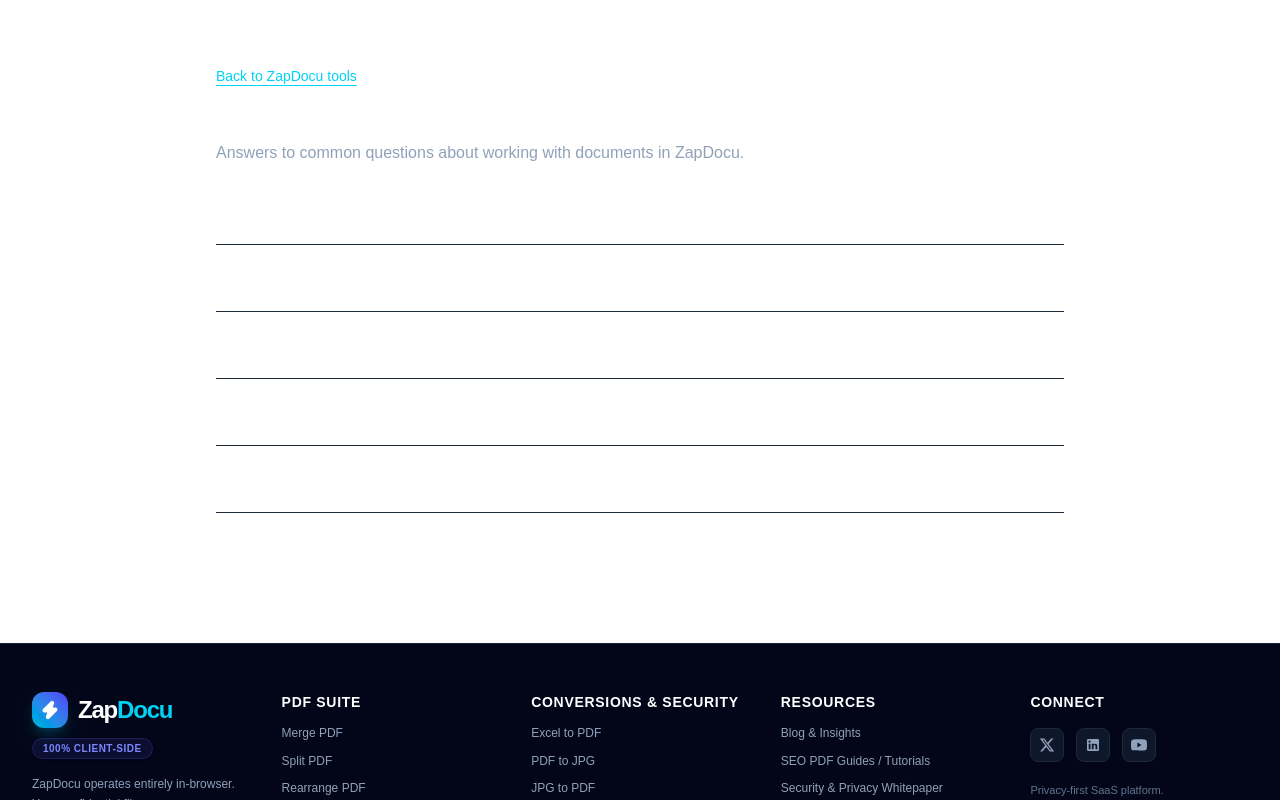
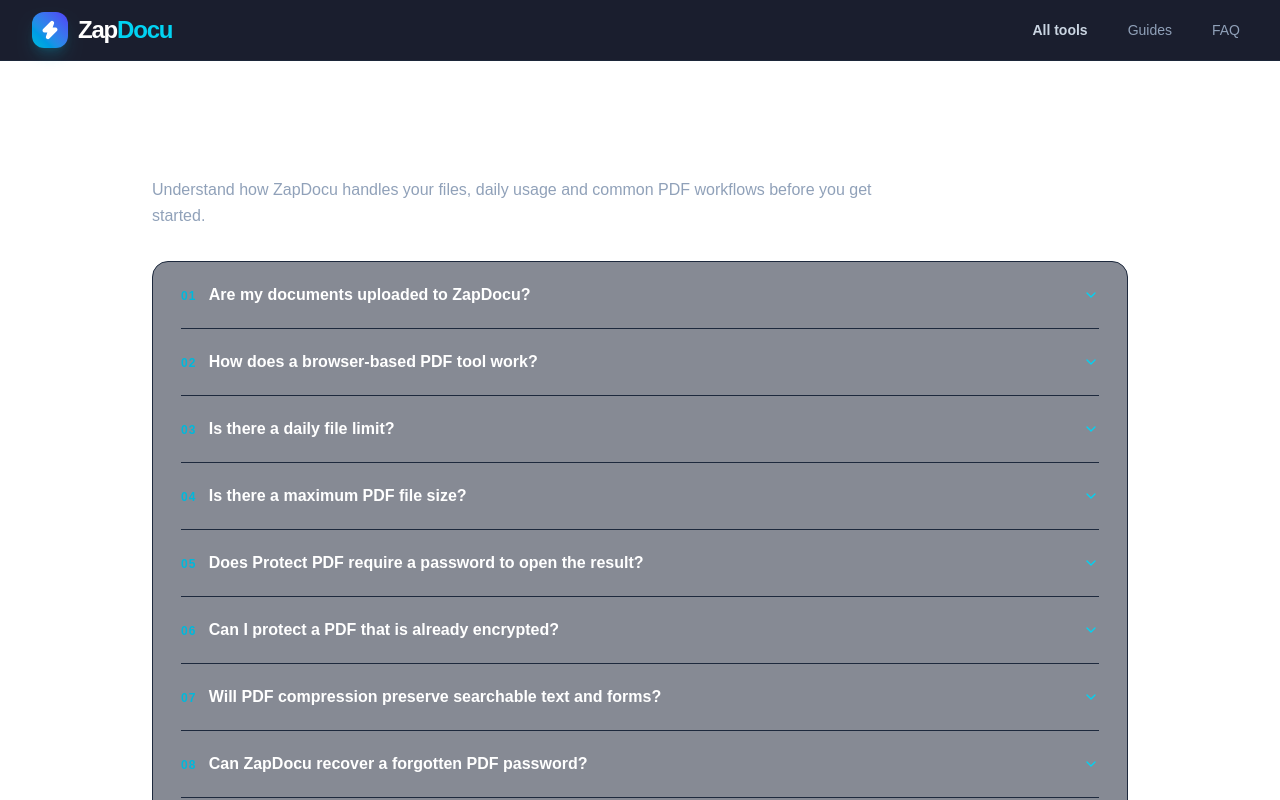
Before and after one commit to harpreetcoach-star/zapdocu-next, a Next.js app: page /faq in a window 1280 px wide. Shown: the top 800 px of the page. Built offline with nearby package versions, Linux system fonts and the light colour scheme.

Commit message:
Restore global header and populate resource pages with professional content

```diff
--- a/src/app/blog/page.jsx
+++ b/src/app/blog/page.jsx
@@ -2,29 +2,70 @@ import Link from 'next/link';
 import ResourcePage from '@/components/ResourcePage';
 
 export const metadata = {
-  title: 'PDF Articles & Document Workflows | ZapDocu',
-  description: 'Practical advice on organizing PDF documents, choosing compression settings and protecting files with passwords.',
+  title: 'PDF Insights & Document Processing Articles | ZapDocu',
+  description: 'Explore upcoming articles on private, client-side PDF processing, document organization, compression tradeoffs and password security.',
   alternates: { canonical: 'https://zapdocu.com/blog' },
 };
 
+const articles = [
+  {
+    category: 'Privacy & processing',
+    title: 'What “client-side PDF processing” means for your files',
+    excerpt: 'A practical look at how browser-based tools process documents locally, which network requests still happen, and what privacy boundaries to understand.',
+    readTime: '5 min read',
+  },
+  {
+    category: 'Document workflows',
+    title: 'A better workflow for combining and organizing PDFs',
+    excerpt: 'Learn how to plan file order, check page orientation, remove duplicate pages and verify a merged document before sharing it.',
+    readTime: '4 min read',
+  },
+  {
+    category: 'PDF compression',
+    title: 'PDF compression: file size, image quality and searchable text',
+    excerpt: 'Understand the tradeoffs of image-based compression, when to keep the original and how to inspect a smaller PDF before replacing a source file.',
+    readTime: '6 min read',
+  },
+  {
+    category: 'Password security',
+    title: 'Using AES-256 PDF passwords safely',
+    excerpt: 'What an open password does, how to choose and share one safely, and why password recovery and reader permissions have important limits.',
+    readTime: '5 min read',
+  },
+];
+
 export default function ArticlesPage() {
   return (
-    <ResourcePage title="Articles & document workflows" description="Practical reading to help you choose the right PDF workflow.">
-      <article className="space-y-3">
-        <h2 className="text-xl font-semibold text-white">Organize pages before combining documents</h2>
-        <p>Check page order and orientation before sharing a combined document. Merge the source files, then use the rearrange tool to put pages in order and remove duplicates. Keep a copy of the original files so you can return to them later.</p>
-        <Link href="/tools/merge-pdf" className="text-cyan-400 underline underline-offset-4 hover:text-cyan-200">Open Merge PDF</Link>
-      </article>
-      <article className="space-y-3">
-        <h2 className="text-xl font-semibold text-white">Understand the tradeoffs of PDF compression</h2>
-        <p>ZapDocu compresses PDFs by rendering their pages as images. This can reduce file size, but searchable text, editable forms and other interactive content may be lost. Try the recommended setting first and inspect the downloaded document before replacing your original.</p>
-        <Link href="/tools/compress-pdf" className="text-cyan-400 underline underline-offset-4 hover:text-cyan-200">Explore PDF compression</Link>
-      </article>
-      <article className="space-y-3">
-        <h2 className="text-xl font-semibold text-white">Use an open password for confidential PDFs</h2>
-        <p>Password encryption requires the recipient to enter a password before opening the document. Choose a strong password, share it separately from the file, and test the downloaded PDF in the reader your recipient uses. Printing and copying restrictions depend on reader support.</p>
-        <Link href="/tools/protect-pdf" className="text-cyan-400 underline underline-offset-4 hover:text-cyan-200">Protect a PDF</Link>
-      </article>
+    <ResourcePage title="ZapDocu insights" description="Ideas and practical guidance for working with documents in your browser. Our upcoming articles focus on privacy-aware PDF workflows, clear compression tradeoffs and safer document sharing.">
+      <section aria-labelledby="upcoming-articles">
+        <div className="mb-5 flex flex-wrap items-end justify-between gap-3">
+          <div>
+            <p className="text-xs font-bold uppercase tracking-widest text-cyan-400">From the ZapDocu team</p>
+            <h2 id="upcoming-articles" className="mt-2 text-2xl font-bold text-white">Upcoming articles</h2>
+          </div>
+          <p className="text-sm text-slate-500">New guides and explainers are in the works.</p>
+        </div>
+        <div className="grid gap-5 md:grid-cols-2">
+          {articles.map(article => (
+            <article key={article.title} className="flex min-h-56 flex-col rounded-2xl border border-slate-800 bg-slate-900/60 p-5 sm:p-6">
+              <div className="mb-4 flex items-center justify-between gap-3">
+                <span className="text-xs font-semibold uppercase tracking-wider text-cyan-400">{article.category}</span>
+                <span className="rounded-full border border-slate-700 px-2.5 py-1 text-[10px] font-semibold uppercase tracking-wider text-slate-400">Coming soon</span>
+              </div>
+              <h3 className="text-lg font-semibold leading-snug text-white">{article.title}</h3>
+              <p className="mt-3 flex-1 text-sm leading-relaxed text-slate-400">{article.excerpt}</p>
+              <p className="mt-5 border-t border-slate-800 pt-4 text-xs text-slate-500">{article.readTime}</p>
+            </article>
+          ))}
+        </div>
+      </section>
+      <aside className="rounded-2xl border border-indigo-500/20 bg-indigo-500/5 p-5 sm:p-6">
+        <h2 className="text-lg font-semibold text-white">Need a tool now?</h2>
+        <p className="mt-2 text-sm text-slate-400">Browse the PDF workflows while these articles are being prepared.</p>
+        <Link href="/#tools" className="mt-4 inline-flex rounded-lg bg-indigo-600 px-4 py-2 text-sm font-semibold text-white transition-colors hover:bg-indigo-500 focus-visible:outline-2 focus-visible:outline-offset-2 focus-visible:outline-cyan-400">
+          Browse all tools <span aria-hidden="true" className="ml-2">→</span>
+        </Link>
+      </aside>
     </ResourcePage>
   );
 }
--- a/src/app/faq/page.jsx
+++ b/src/app/faq/page.jsx
@@ -1,28 +1,79 @@
 import ResourcePage from '@/components/ResourcePage';
+import { ChevronDown } from 'lucide-react';
 
 export const metadata = {
-  title: 'Frequently Asked Questions | ZapDocu',
-  description: 'Answers about local PDF processing, browser requirements, password protection and PDF compression in ZapDocu.',
+  title: 'PDF Tool FAQ: Privacy, File Limits & Processing | ZapDocu',
+  description: 'Learn how ZapDocu processes PDF files in your browser, what the daily file limit means, how AES-256 protection works and what to expect from large files.',
   alternates: { canonical: 'https://zapdocu.com/faq' },
 };
 
 const questions = [
-  ['Are my documents uploaded?', 'The tools process selected documents locally in your browser. The website downloads application code and some processing libraries, but document processing does not require uploading your files.'],
-  ['Can I use ZapDocu offline?', 'Load the website and required processing libraries while connected first. Some tools load libraries on demand, so a fully offline workflow is not guaranteed.'],
-  ['Does Protect PDF require a password to open the result?', 'Yes. Protect PDF applies AES-256 encryption with an open password. Use HTTPS or localhost so browser encryption is available. Already-encrypted PDFs must have their existing protection removed before they can be protected again.'],
-  ['Can ZapDocu recover a forgotten PDF password?', 'No. Keep your password in a safe place and retain an original copy of the document if you need one.'],
-  ['Will compression keep searchable text and forms?', 'The compression tool renders PDF pages as images. Searchable text, form fields and interactive content may not survive. Keep the original and check the result before sharing it.'],
-  ['Why might a large file fail to process?', 'Processing uses your device’s available browser memory. Large documents or high-resolution pages may exceed that memory, especially on mobile devices. Try a smaller document or a device with more available memory.'],
+  {
+    question: 'Are my documents uploaded to ZapDocu?',
+    answer: 'Selected documents are processed locally in your browser; the processing tools do not upload them to a ZapDocu document server. Your browser still downloads the website and its code, and some tools load processing libraries from a CDN. Those resource requests are separate from your document.',
+  },
+  {
+    question: 'How does a browser-based PDF tool work?',
+    answer: 'Choose a tool, select a file and follow its on-screen steps. The browser reads the selected file, performs the supported operation in local memory, then creates a result for you to download. Some tools need to load a processing library before they are ready, so an internet connection may be needed.',
+  },
+  {
+    question: 'Is there a daily file limit?',
+    answer: 'The current free tier allows up to 50 file operations per day. The usage counter is stored in your browser, so it is local to that browser and device. The number of files counted can depend on the operation—for example, merging several files uses several file operations.',
+  },
+  {
+    question: 'Is there a maximum PDF file size?',
+    answer: 'ZapDocu does not set one universal per-file size cap. Processing is limited by the memory and capabilities available to your browser and device. Large files, high-resolution pages or multiple simultaneous files may fail on lower-memory devices; try fewer or smaller files if that happens.',
+  },
+  {
+    question: 'Does Protect PDF require a password to open the result?',
+    answer: 'Yes. Protect PDF applies AES-256 PDF encryption and asks you to set an open password. Encryption requires a secure browser context such as HTTPS or localhost. Keep the password safe: ZapDocu cannot recover it for you.',
+  },
+  {
+    question: 'Can I protect a PDF that is already encrypted?',
+    answer: 'No. The protection tool rejects already-encrypted input rather than encrypting it a second time. If you are authorized to edit the document, unlock it first and then apply a new open password.',
+  },
+  {
+    question: 'Will PDF compression preserve searchable text and forms?',
+    answer: 'The compression tool renders PDF pages as images to reduce file size. Searchable text, form fields, links and other interactive features may not survive. Keep the original and inspect the compressed file before sharing it.',
+  },
+  {
+    question: 'Can ZapDocu recover a forgotten PDF password?',
+    answer: 'No. Store your password securely and keep an original copy of important documents. Password recovery is not available.',
+  },
+  {
+    question: 'Can I use ZapDocu completely offline?',
+    answer: 'Offline use is not guaranteed. The website and any required processing libraries must be available to your browser; some tools load libraries on demand. Open the tool while connected before relying on it offline.',
+  },
 ];
 
 export default function FAQPage() {
+  const jsonLd = {
+    '@context': 'https://schema.org',
+    '@type': 'FAQPage',
+    mainEntity: questions.map(({ question, answer }) => ({
+      '@type': 'Question',
+      name: question,
+      acceptedAnswer: { '@type': 'Answer', text: answer },
+    })),
+  };
+
   return (
-    <ResourcePage title="Frequently asked questions" description="Answers to common questions about working with documents in ZapDocu.">
-      <div className="divide-y divide-slate-800">
-        {questions.map(([question, answer]) => (
-          <details key={question} className="py-5 first:pt-0">
-            <summary className="cursor-pointer font-semibold text-white hover:text-cyan-300">{question}</summary>
-            <p className="pt-3 text-slate-400">{answer}</p>
+    <ResourcePage title="PDF tool FAQ" description="Understand how ZapDocu handles your files, daily usage and common PDF workflows before you get started.">
+      <script
+        type="application/ld+json"
+        dangerouslySetInnerHTML={{ __html: JSON.stringify(jsonLd).replace(/</g, '\\u003c') }}
+      />
+      <div className="divide-y divide-slate-800 rounded-2xl border border-slate-800 bg-slate-900/50 px-5 sm:px-7">
+        {questions.map(({ question, answer }, index) => (
+          <details key={question} className="group py-5 first:pt-5">
+            <summary className="flex cursor-pointer list-none items-center justify-between gap-4 font-semibold text-white marker:text-cyan-400 hover:text-cyan-300 focus-visible:outline-2 focus-visible:outline-offset-4 focus-visible:outline-cyan-400 [&::-webkit-details-marker]:hidden">
+              <span>
+                <span className="mr-3 text-xs font-bold tracking-widest text-cyan-500">{String(index + 1).padStart(2, '0')}</span>
+                {question}
+              </span>
+              <ChevronDown aria-hidden="true" className="h-4 w-4 shrink-0 text-cyan-400 transition-transform group-open:rotate-180" />
+            </summary>
+            <p className="max-w-3xl pl-9 pt-3 text-sm leading-relaxed text-slate-400">{answer}</p>
           </details>
         ))}
       </div>
--- a/src/app/layout.js
+++ b/src/app/layout.js
@@ -55,8 +55,6 @@ export default function RootLayout({ children }) {
           }}
         />
 
-        {/* Global Header placeholder */}
-
         {/* Main page views */}
         <main className="flex-grow">{children}</main>
 
--- a/src/app/page.js
+++ b/src/app/page.js
@@ -87,7 +87,7 @@ export default function HomePage() {
         </div>
 
         {/* All 18 Utility Tools Grid Section */}
-        <div className="max-w-6xl mx-auto mb-20">
+        <div id="tools" className="max-w-6xl mx-auto mb-20 scroll-mt-24">
           <div className="flex flex-col sm:flex-row items-center justify-between mb-8 gap-4">
             <div>
               <h2 className="text-2xl font-bold text-white">All 18 Utility Tools</h2>
--- a/src/app/tools/[slug]/page.jsx
+++ b/src/app/tools/[slug]/page.jsx
@@ -1,5 +1,6 @@
 import { notFound } from 'next/navigation';
 import ToolRenderer from '@/components/ToolRenderer';
+import Header from '@/components/Header';
 
 const toolMetadata = {
   'merge-pdf': {
@@ -285,6 +286,7 @@ export default async function ToolPage({ params }) {
 
   return (
     <>
+      <Header />
       {/* Google Rich Snippets Schema Script */}
       <script
         type="application/ld+json"
--- /dev/null
+++ b/src/components/Header.jsx
@@ -0,0 +1,44 @@
+import Link from 'next/link';
+import { Zap } from 'lucide-react';
+
+export default function Header() {
+  return (
+    <header className="sticky top-0 z-50 border-b border-slate-800/80 bg-slate-950/90 backdrop-blur">
+      <div className="mx-auto flex max-w-7xl items-center justify-between gap-4 px-4 py-3 sm:px-6 lg:px-8">
+        <Link
+          href="/"
+          aria-label="ZapDocu home"
+          className="group flex items-center gap-2.5 rounded-lg focus-visible:outline-2 focus-visible:outline-offset-4 focus-visible:outline-cyan-400"
+        >
+          <span className="flex h-9 w-9 items-center justify-center rounded-xl bg-gradient-to-tr from-cyan-500 to-indigo-600 shadow-lg shadow-cyan-500/20 transition-transform group-hover:scale-105">
+            <Zap className="h-5 w-5 fill-white text-white" />
+          </span>
+          <span className="text-2xl font-extrabold tracking-tighter text-white">
+            Zap<span className="text-cyan-400">Docu</span>
+          </span>
+        </Link>
+
+        <nav aria-label="Page navigation" className="flex items-center gap-3 sm:gap-6">
+          <Link
+            href="/#tools"
+            className="rounded-lg px-2 py-2 text-sm font-semibold text-slate-300 transition-colors hover:text-white focus-visible:outline-2 focus-visible:outline-offset-2 focus-visible:outline-cyan-400"
+          >
+            All tools
+          </Link>
+          <Link
+            href="/guides"
+            className="hidden rounded-lg px-2 py-2 text-sm text-slate-400 transition-colors hover:text-cyan-300 focus-visible:outline-2 focus-visible:outline-offset-2 focus-visible:outline-cyan-400 sm:inline-flex"
+          >
+            Guides
+          </Link>
+          <Link
+            href="/faq"
+            className="hidden rounded-lg px-2 py-2 text-sm text-slate-400 transition-colors hover:text-cyan-300 focus-visible:outline-2 focus-visible:outline-offset-2 focus-visible:outline-cyan-400 sm:inline-flex"
+          >
+            FAQ
+          </Link>
+        </nav>
+      </div>
+    </header>
+  );
+}
--- a/src/components/ResourcePage.jsx
+++ b/src/components/ResourcePage.jsx
@@ -1,14 +1,16 @@
-import Link from 'next/link';
+import Header from '@/components/Header';
 
 export default function ResourcePage({ title, description, children }) {
   return (
-    <section className="max-w-4xl mx-auto px-4 sm:px-6 py-12 sm:py-16 space-y-8">
-      <Link href="/" className="text-sm text-cyan-400 underline underline-offset-4 hover:text-cyan-200">Back to ZapDocu tools</Link>
-      <header className="space-y-3">
-        <h1 className="text-3xl sm:text-4xl font-bold text-white">{title}</h1>
-        <p className="text-slate-400 leading-relaxed">{description}</p>
-      </header>
-      <div className="space-y-6 text-slate-300 leading-relaxed">{children}</div>
-    </section>
+    <>
+      <Header />
+      <section className="mx-auto max-w-5xl space-y-8 px-4 py-12 sm:px-6 sm:py-16">
+        <header className="space-y-3">
+          <h1 className="text-3xl font-bold text-white sm:text-4xl">{title}</h1>
+          <p className="max-w-3xl leading-relaxed text-slate-400">{description}</p>
+        </header>
+        <div className="space-y-6 leading-relaxed text-slate-300">{children}</div>
+      </section>
+    </>
   );
 }
--- a/src/utils/usageLimit.js
+++ b/src/utils/usageLimit.js
@@ -32,7 +32,7 @@ export function checkAndTrackUsage(newFileCount, isProUser = false) {
     return {
       allowed: false,
       remaining: remainingAllowed,
-      message: `You've used your 15 free files for today. You have ${remainingAllowed} file(s) remaining.\n\nUpgrade to Pro for unlimited files right now!`
+      message: `You've used your 50 free files for today. You have ${remainingAllowed} file(s) remaining.\n\nUpgrade to Pro for unlimited files right now!`
     };
   }
 
```
Also changed, not shown: src/app/guides/page.jsx (+42 -11 lines), src/app/privacy/page.jsx (+11 -6 lines), src/app/terms/page.jsx (+11 -6 lines).
